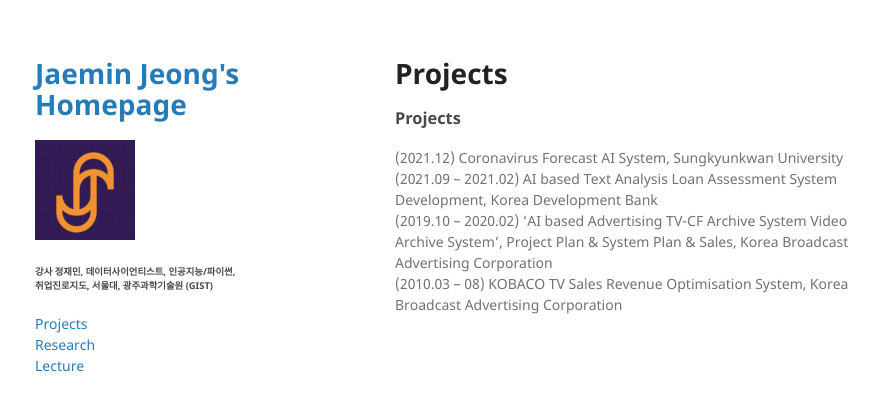
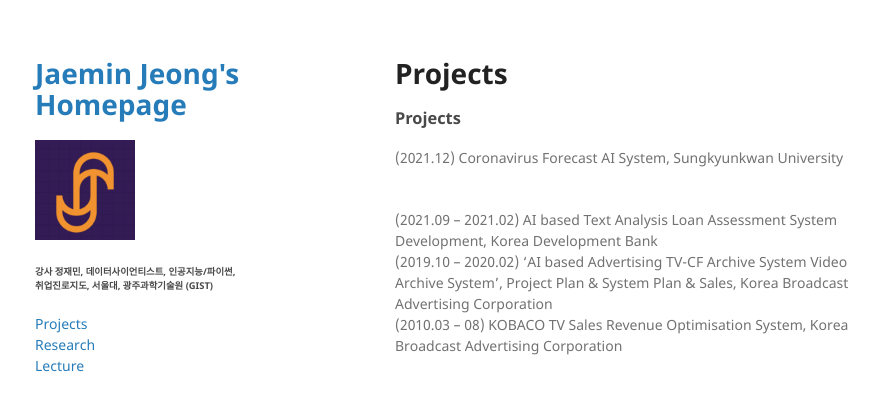
Before and after one commit to dscoool/dscoool.github.io, a Jekyll site: the page built from projects.md, in a window 1280 px wide. Shown: the top 411 px of the page, without its empty margins (175-1054 px from the left). Built offline with Jekyll 4.4.1, drawn with Linux system fonts in a browser that asks for light colours; our own code applies the rules of GitHub Pages for plain Markdown files.

```diff
--- a/projects.md
+++ b/projects.md
@@ -4,7 +4,7 @@
 
 ### Projects
 
-(2021.12) Coronavirus Forecast AI System, Sungkyunkwan University <span/> <br/>
+<p>(2021.12) Coronavirus Forecast AI System, Sungkyunkwan University </p> <br/>
 (2021.09 – 2021.02) AI based Text Analysis Loan Assessment System Development,   Korea Development Bank <span/><br/>
 (2019.10 – 2020.02) 'AI based Advertising TV-CF Archive System  Video Archive System', Project Plan & System Plan & Sales, Korea Broadcast Advertising Corporation <span/><br/>
 (2010.03 – 08) KOBACO TV Sales Revenue Optimisation System, Korea Broadcast Advertising Corporation <span/><br/>
```
